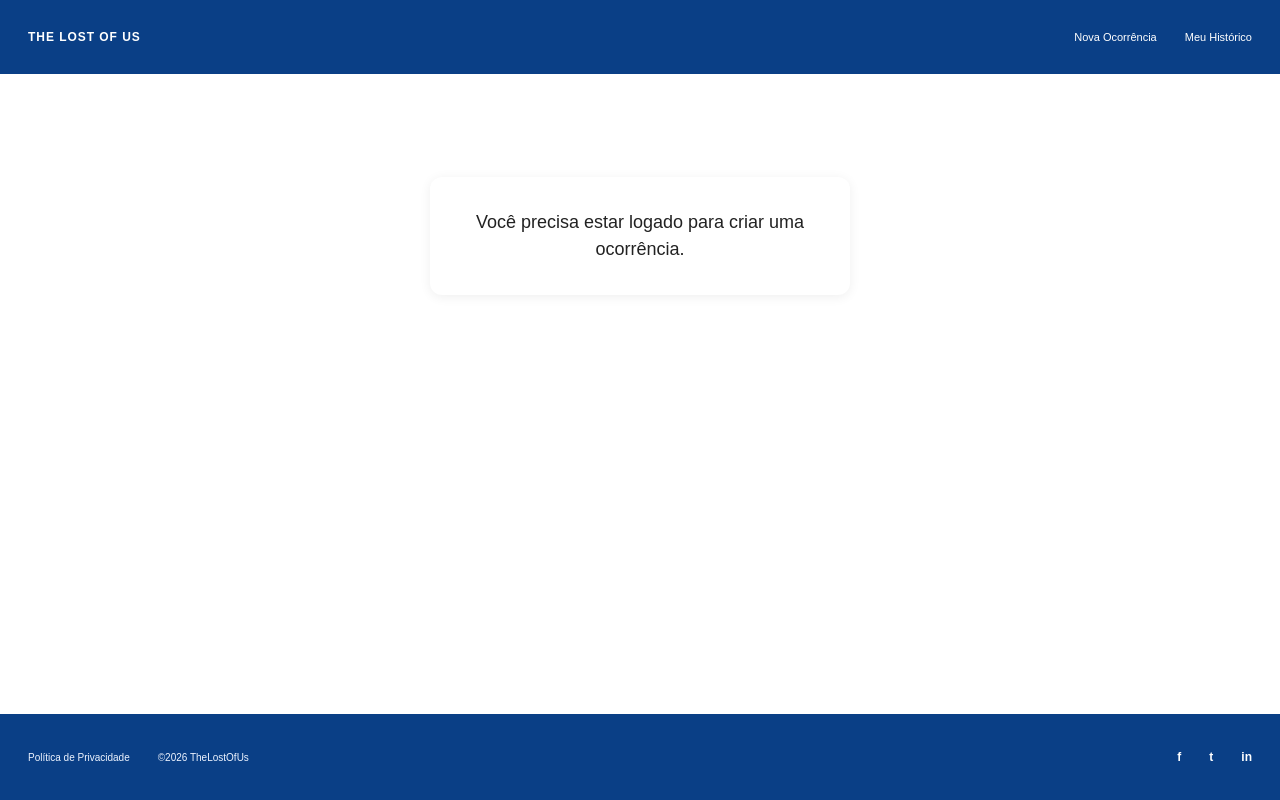
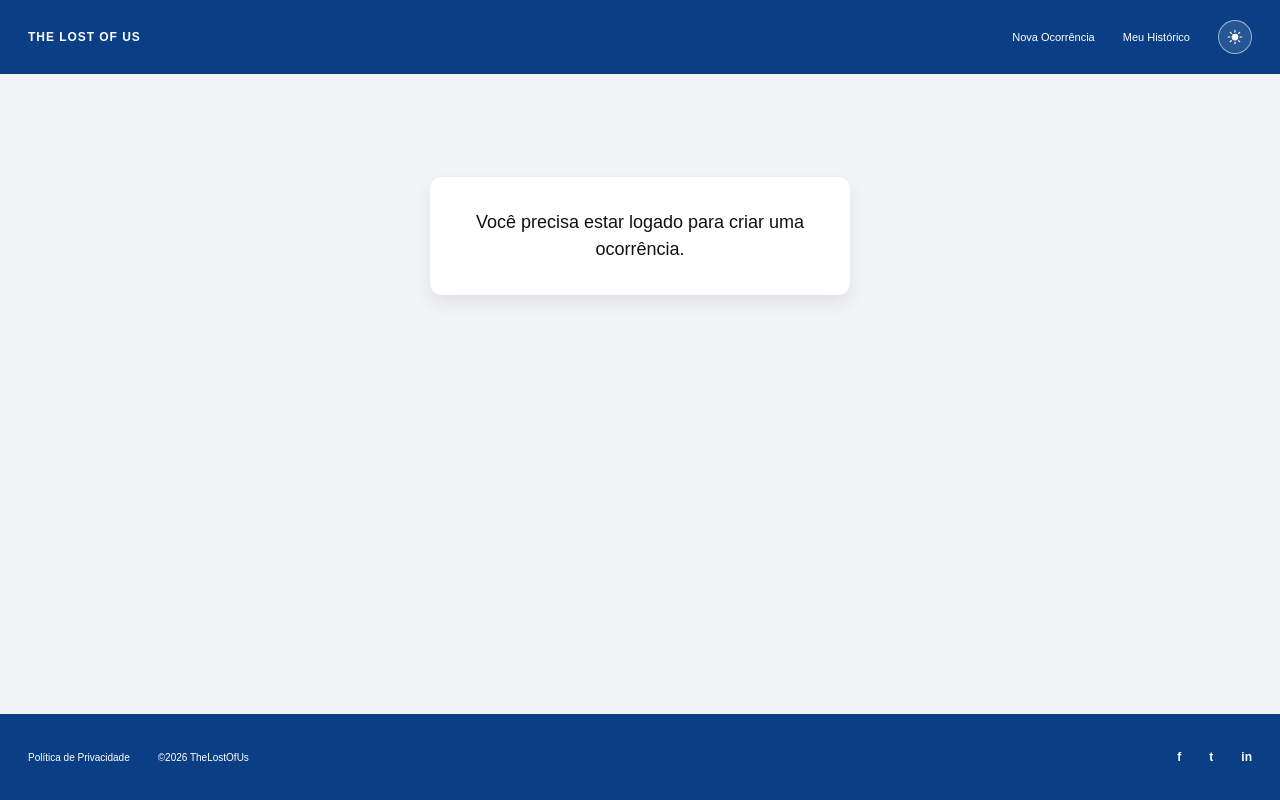
Before and after one commit to joaoMarceloDelfino/TheLostOfUs, a Next.js app in the folder the-lost-of-us/: page /new-occurrence in a window 1280 px wide. Built offline with nearby package versions, Linux system fonts and the light colour scheme; no server answers.

Commit message:
feat: add dark mode

```diff
--- a/the-lost-of-us/app/components/home/ActionCard.module.css
+++ b/the-lost-of-us/app/components/home/ActionCard.module.css
@@ -8,6 +8,7 @@
   flex-direction: column;
   align-items: center;
   text-align: center;
+  box-shadow: var(--shadow-card);
 }
 
 .imageWrapper {
@@ -22,13 +23,13 @@
   font-size: 18px;
   line-height: 1.2;
   font-weight: 500;
-  color: #111111;
+  color: var(--action-card-text);
   margin-bottom: 10px;
 }
 
 .description {
   font-size: 16px;
   line-height: 1.35;
-  color: #111111;
+  color: var(--action-card-text);
   max-width: 180px;
 }
--- a/the-lost-of-us/app/components/home/HomeFooter.module.css
+++ b/the-lost-of-us/app/components/home/HomeFooter.module.css
@@ -1,7 +1,7 @@
 .footer {
   width: 100%;
-  background: #0a3f86;
-  color: #ffffff;
+  background: var(--brand-bg);
+  color: var(--brand-text);
 }
 
 .inner {
@@ -23,13 +23,13 @@
 
 .left span {
   font-size: 10px;
-  color: #eef4ff;
+  color: var(--brand-text);
 }
 
 .right span {
   font-size: 12px;
   font-weight: 700;
-  color: #ffffff;
+  color: var(--brand-text);
 }
 
 @media (max-width: 700px) {
--- a/the-lost-of-us/app/components/home/HomeHeader.module.css
+++ b/the-lost-of-us/app/components/home/HomeHeader.module.css
@@ -1,7 +1,7 @@
 .header {
   width: 100%;
-  background: #0a3f86;
-  color: #ffffff;
+  background: var(--brand-bg);
+  color: var(--brand-text);
 }
 
 .inner {
@@ -18,7 +18,7 @@
   font-size: 12px;
   font-weight: 700;
   letter-spacing: 0.08em;
-  color: #ffffff;
+  color: var(--brand-text);
   text-decoration: none;
   white-space: nowrap;
 }
@@ -31,13 +31,37 @@
 
 .nav a {
   font-size: 11px;
-  color: #ffffff;
+  color: var(--brand-text);
   text-decoration: none;
   transition: opacity 0.2s ease;
 }
 
 .nav a:hover {
   opacity: 0.8;
+}
+
+.themeToggle {
+  width: 34px;
+  height: 34px;
+  border: 1px solid rgba(255, 255, 255, 0.55);
+  border-radius: 999px;
+  background: rgba(255, 255, 255, 0.12);
+  color: var(--brand-text);
+  cursor: pointer;
+  display: inline-flex;
+  align-items: center;
+  justify-content: center;
+  transition: background 0.2s ease, transform 0.2s ease;
+}
+
+.themeToggle:hover {
+  background: rgba(255, 255, 255, 0.2);
+  transform: translateY(-1px);
+}
+
+.themeIcon {
+  width: 18px;
+  height: 18px;
 }
 
 @media (max-width: 700px) {
--- a/the-lost-of-us/app/components/home/HomeHeader.tsx
+++ b/the-lost-of-us/app/components/home/HomeHeader.tsx
@@ -1,7 +1,14 @@
+"use client";
+
 import Link from "next/link";
+import { MoonIcon, SunIcon } from "@heroicons/react/24/solid";
+import { useTheme } from "@/app/components/theme/ThemeProvider";
 import styles from "./HomeHeader.module.css";
 
 export default function HomeHeader() {
+  const { theme, toggleTheme } = useTheme();
+  const isDark = theme === "dark";
+
   return (
     <header className={styles.header}>
       <div className={styles.inner}>
@@ -13,6 +20,19 @@ export default function HomeHeader() {
           <Link href="/new-occurrence">Nova Ocorrência</Link>
           <Link href="/history">Meu Histórico</Link>
           {/* <Link href="/home/profile">Meu Perfil</Link> */}
+          <button
+            type="button"
+            className={styles.themeToggle}
+            onClick={toggleTheme}
+            aria-label={isDark ? "Ativar tema claro" : "Ativar tema escuro"}
+            title={isDark ? "Ativar tema claro" : "Ativar tema escuro"}
+          >
+            {isDark ? (
+              <MoonIcon className={styles.themeIcon} aria-hidden="true" />
+            ) : (
+              <SunIcon className={styles.themeIcon} aria-hidden="true" />
+            )}
+          </button>
         </nav>
       </div>
     </header>
--- a/the-lost-of-us/app/components/location/LocationPicker.tsx
+++ b/the-lost-of-us/app/components/location/LocationPicker.tsx
@@ -88,7 +88,7 @@ export default function LocationPicker({ value, onChange }: LocationPickerProps)
 
     return (
         <div style={{ display: "grid", gap: 10 }}>
-            <div style={{ height: 280, borderRadius: 12, overflow: "hidden", border: "1px solid #d1d5db" }}>
+            <div style={{ height: 280, borderRadius: 12, overflow: "hidden", border: "1px solid var(--border-input)" }}>
                 <MapContainer
                     center={center}
                     zoom={value ? 14 : 4}
@@ -104,7 +104,7 @@ export default function LocationPicker({ value, onChange }: LocationPickerProps)
             </div>
 
             <div style={{ display: "flex", justifyContent: "space-between", alignItems: "center", gap: 12 }}>
-                <p style={{ margin: 0, fontSize: 13, color: "#374151" }}>
+                <p style={{ margin: 0, fontSize: 13, color: "var(--text-body)" }}>
                     {locationLabel}
                 </p>
                 <button
@@ -113,7 +113,7 @@ export default function LocationPicker({ value, onChange }: LocationPickerProps)
                     style={{
                         border: "none",
                         background: "transparent",
-                        color: "#2a5ea8",
+                        color: "var(--primary-strong)",
                         fontWeight: 600,
                         cursor: "pointer",
                         padding: 0,
--- /dev/null
+++ b/the-lost-of-us/app/components/theme/ThemeProvider.tsx
@@ -0,0 +1,88 @@
+"use client";
+
+import {
+  createContext,
+  useCallback,
+  useContext,
+  useEffect,
+  useMemo,
+  useSyncExternalStore,
+} from "react";
+
+type Theme = "light" | "dark";
+
+type ThemeContextValue = {
+  theme: Theme;
+  toggleTheme: () => void;
+};
+
+const STORAGE_KEY = "the-lost-of-us-theme";
+const THEME_CHANGE_EVENT = "the-lost-of-us-theme-change";
+const ThemeContext = createContext<ThemeContextValue | null>(null);
+const getServerThemeSnapshot = (): Theme => "light";
+
+function getThemeSnapshot(): Theme {
+  if (typeof window === "undefined") {
+    return "light";
+  }
+
+  return window.localStorage.getItem(STORAGE_KEY) === "dark" ? "dark" : "light";
+}
+
+function subscribeToThemeChange(onStoreChange: () => void) {
+  window.addEventListener("storage", onStoreChange);
+  window.addEventListener(THEME_CHANGE_EVENT, onStoreChange);
+
+  return () => {
+    window.removeEventListener("storage", onStoreChange);
+    window.removeEventListener(THEME_CHANGE_EVENT, onStoreChange);
+  };
+}
+
+export default function ThemeProvider({
+  children,
+}: Readonly<{
+  children: React.ReactNode;
+}>) {
+  const theme = useSyncExternalStore(
+    subscribeToThemeChange,
+    getThemeSnapshot,
+    getServerThemeSnapshot
+  );
+
+  useEffect(() => {
+    document.documentElement.setAttribute("data-theme", theme);
+  }, [theme]);
+
+  const toggleTheme = useCallback(() => {
+    const nextTheme = getThemeSnapshot() === "dark" ? "light" : "dark";
+
+    document.documentElement.setAttribute("data-theme", nextTheme);
+    window.localStorage.setItem(STORAGE_KEY, nextTheme);
+    window.dispatchEvent(new Event(THEME_CHANGE_EVENT));
+  }, []);
+
+  const value = useMemo(
+    () => ({
+      theme,
+      toggleTheme,
+    }),
+    [theme, toggleTheme]
+  );
+
+  return (
+    <ThemeContext.Provider value={value}>
+      {children}
+    </ThemeContext.Provider>
+  );
+}
+
+export function useTheme() {
+  const context = useContext(ThemeContext);
+
+  if (!context) {
+    throw new Error("useTheme must be used within ThemeProvider");
+  }
+
+  return context;
+}
--- a/the-lost-of-us/app/globals.css
+++ b/the-lost-of-us/app/globals.css
@@ -1,4 +1,56 @@
 @import "tailwindcss";
+
+:root {
+  color-scheme: light;
+  --page-bg: #f3f4f6;
+  --page-bg-soft: #efefef;
+  --surface-bg: #ffffff;
+  --surface-muted: #f2f4f7;
+  --text-main: #111111;
+  --text-body: #1f2937;
+  --text-muted: #667085;
+  --border-soft: #eaecf0;
+  --border-input: #d0d5dd;
+  --brand-bg: #0a3f86;
+  --brand-text: #ffffff;
+  --primary: #5a98eb;
+  --primary-soft: #f5f9ff;
+  --primary-strong: #2a5ea8;
+  --danger: #b42318;
+  --danger-soft: #fee4e2;
+  --success: #43a047;
+  --input-bg: #ffffff;
+  --shadow-card: 0 8px 18px rgba(0, 0, 0, 0.08);
+  --action-card-text: #111111;
+  --theme-toggle-bg: #f4d35e;
+  --theme-toggle-text: #1f2937;
+}
+
+html[data-theme="dark"] {
+  color-scheme: dark;
+  --page-bg: #0f172a;
+  --page-bg-soft: #111827;
+  --surface-bg: #1f2937;
+  --surface-muted: #273449;
+  --text-main: #f8fafc;
+  --text-body: #e5e7eb;
+  --text-muted: #cbd5e1;
+  --border-soft: #334155;
+  --border-input: #475569;
+  --brand-bg: #062d63;
+  --brand-text: #ffffff;
+  --primary: #75adff;
+  --primary-soft: #13233d;
+  --primary-strong: #9cc6ff;
+  --danger: #f87171;
+  --danger-soft: #3b1d24;
+  --success: #4ade80;
+  --input-bg: #111827;
+  --shadow-card: 0 8px 22px rgba(0, 0, 0, 0.28);
+  --action-card-text: #111111;
+  --theme-toggle-bg: #75adff;
+  --theme-toggle-text: #0f172a;
+}
 
 * {
   box-sizing: border-box;
@@ -12,8 +64,8 @@ html {
 
 body {
   min-height: 100vh;
-  background: #f3f4f6;
-  color: #1f2937;
+  background: var(--page-bg);
+  color: var(--text-body);
   font-family: Arial, Helvetica, sans-serif;
 }
 
@@ -25,3 +77,14 @@ a {
 button {
   font: inherit;
 }
+
+input,
+textarea,
+select {
+  color-scheme: inherit;
+}
+
+input::placeholder,
+textarea::placeholder {
+  color: #94a3b8;
+}
--- a/the-lost-of-us/app/home/page.module.css
+++ b/the-lost-of-us/app/home/page.module.css
@@ -1,6 +1,7 @@
 .page {
   min-height: calc(100vh - 160px);
-  background: #efefef;
+  background: var(--page-bg-soft);
+  color: var(--text-body);
 }
 
 .container {
@@ -13,7 +14,7 @@
   font-size: 28px;
   line-height: 1.2;
   font-weight: 500;
-  color: #111111;
+  color: var(--text-main);
   margin-bottom: 48px;
 }
 
@@ -32,7 +33,7 @@
 .sectionTitle {
   font-size: 24px;
   font-weight: 500;
-  color: #111111;
+  color: var(--text-main);
   margin-bottom: 18px;
 }
 
@@ -47,22 +48,22 @@
 .searchLabel {
   font-size: 14px;
   font-weight: 600;
-  color: #111111;
+  color: var(--text-main);
 }
 
 .searchInput {
   width: 100%;
-  border: 1px solid #d0d5dd;
+  border: 1px solid var(--border-input);
   border-radius: 8px;
-  background: #ffffff;
-  color: #111111;
+  background: var(--input-bg);
+  color: var(--text-main);
   font-size: 15px;
   padding: 12px 14px;
   outline: none;
 }
 
 .searchInput:focus {
-  border-color: #5a98eb;
+  border-color: var(--primary);
   box-shadow: 0 0 0 3px rgba(90, 152, 235, 0.16);
 }
 
@@ -82,7 +83,7 @@
   display: inline-block;
   font-size: 140px;
   line-height: 1;
-  color: #1f1f1f;
+  color: var(--text-main);
   font-weight: 200;
   transform: translateY(-8px);
 }
--- a/the-lost-of-us/app/new-occurrence/page.tsx
+++ b/the-lost-of-us/app/new-occurrence/page.tsx
@@ -96,10 +96,10 @@ export default function NewOccurrencePage() {
         return (
             <>
                 <HomeHeader />
-                <main className={styles.page} style={{ background: "#fff", minHeight: "calc(100vh - 160px)" }}>
+                <main className={styles.page} style={{ background: "var(--page-bg)", minHeight: "calc(100vh - 160px)" }}>
                     <div className={styles.container} style={{ display: "flex", justifyContent: "center", alignItems: "center", minHeight: 400 }}>
-                        <div style={{ background: "#fff", borderRadius: 12, boxShadow: "0 2px 12px #0001", padding: 32, maxWidth: 420, width: "100%", textAlign: "center" }}>
-                            <p style={{ fontSize: 18, color: "#222" }}>Você precisa estar logado para criar uma ocorrência.</p>
+                        <div style={{ background: "var(--surface-bg)", borderRadius: 12, boxShadow: "var(--shadow-card)", padding: 32, maxWidth: 420, width: "100%", textAlign: "center" }}>
+                            <p style={{ fontSize: 18, color: "var(--text-main)" }}>Você precisa estar logado para criar uma ocorrência.</p>
                         </div>
                     </div>
                 </main>
@@ -111,21 +111,21 @@ export default function NewOccurrencePage() {
     return (
         <>
             <HomeHeader />
-            <main className={styles.page} style={{ background: "#fff", minHeight: "calc(100vh - 160px)" }}>
+            <main className={styles.page} style={{ background: "var(--page-bg)", minHeight: "calc(100vh - 160px)" }}>
                 <div className={styles.container} style={{ display: "flex", justifyContent: "center", alignItems: "center", minHeight: 400 }}>
-                    <div style={{ background: "#fff", borderRadius: 12, boxShadow: "0 2px 12px #0001", padding: 32, maxWidth: 420, width: "100%" }}>
-                        <h1 style={{ fontSize: 26, fontWeight: 700, marginBottom: 32, textAlign: "center", color: "#222" }}>Nova Ocorrência</h1>
+                    <div style={{ background: "var(--surface-bg)", borderRadius: 12, boxShadow: "var(--shadow-card)", padding: 32, maxWidth: 420, width: "100%" }}>
+                        <h1 style={{ fontSize: 26, fontWeight: 700, marginBottom: 32, textAlign: "center", color: "var(--text-main)" }}>Nova Ocorrência</h1>
                         <form onSubmit={handleSubmit(onSubmit)}>
                             <div style={{ marginBottom: 28 }}>
-                                <label style={{ display: "block", fontWeight: 600, marginBottom: 8, color: "#222" }}>Nome do Pet *</label>
+                                <label style={{ display: "block", fontWeight: 600, marginBottom: 8, color: "var(--text-main)" }}>Nome do Pet *</label>
                                 <input
                                     type="text"
                                     {...register("petName")}
                                     style={{
                                         width: "100%",
-                                        border: "1px solid #ccc",
-                                        background: "#fff",
-                                        color: "#222",
+                                        border: "1px solid var(--border-input)",
+                                        background: "var(--input-bg)",
+                                        color: "var(--text-main)",
                                         borderRadius: 8,
                                         padding: "12px 14px",
                                         fontSize: 16,
@@ -134,18 +134,18 @@ export default function NewOccurrencePage() {
                                     placeholder="Digite o nome do pet"
                                 />
                                 {errors.petName && (
-                                    <span style={{ color: "#e57373", fontSize: 13, marginTop: 4, display: "block" }}>{errors.petName.message}</span>
+                                    <span style={{ color: "var(--danger)", fontSize: 13, marginTop: 4, display: "block" }}>{errors.petName.message}</span>
                                 )}
                             </div>
                             <div style={{ marginBottom: 28 }}>
-                                <label style={{ display: "block", fontWeight: 600, marginBottom: 8, color: "#222" }}>Descrição</label>
+                                <label style={{ display: "block", fontWeight: 600, marginBottom: 8, color: "var(--text-main)" }}>Descrição</label>
                                 <textarea
                                     {...register("description")}
                                     style={{
                                         width: "100%",
-                                        border: "1px solid #ccc",
-                                        background: "#fff",
-                                        color: "#222",
+                                        border: "1px solid var(--border-input)",
+                                        background: "var(--input-bg)",
+                                        color: "var(--text-main)",
                                         borderRadius: 8,
                                         padding: "12px 14px",
                                         fontSize: 16,
@@ -155,11 +155,11 @@ export default function NewOccurrencePage() {
                                     placeholder="Descreva detalhes relevantes (opcional)"
                                 />
                                 {errors.description && (
-                                    <span style={{ color: "#e57373", fontSize: 13, marginTop: 4, display: "block" }}>{errors.description.message}</span>
+                                    <span style={{ color: "var(--danger)", fontSize: 13, marginTop: 4, display: "block" }}>{errors.description.message}</span>
                                 )}
                             </div>
                             <div style={{ marginBottom: 28 }}>
-                                <label style={{ display: "block", fontWeight: 600, marginBottom: 8, color: "#222" }}>Data do último avistamento</label>
+                                <label style={{ display: "block", fontWeight: 600, marginBottom: 8, color: "var(--text-main)" }}>Data do último avistamento</label>
                                 <input
                                     type="date"
                                     lang="pt-BR"
@@ -168,9 +168,9 @@ export default function NewOccurrencePage() {
                                     })}
                                     style={{
                                         width: "100%",
-                                        border: "1px solid #ccc",
-                                        background: "#fff",
-                                        color: "#222",
+                                        border: "1px solid var(--border-input)",
+                                        background: "var(--input-bg)",
+                                        color: "var(--text-main)",
                                         borderRadius: 8,
                                         padding: "12px 14px",
                                         fontSize: 16,
@@ -178,15 +178,15 @@ export default function NewOccurrencePage() {
                                     }}
                                 />
                                 {errors.lastSeenDate && (
-                                    <span style={{ color: "#e57373", fontSize: 13, marginTop: 4, display: "block" }}>{errors.lastSeenDate.message}</span>
+                                    <span style={{ color: "var(--danger)", fontSize: 13, marginTop: 4, display: "block" }}>{errors.lastSeenDate.message}</span>
                                 )}
                             </div>
                             <div style={{ marginBottom: 28 }}>
-                                <label style={{ display: "block", fontWeight: 600, marginBottom: 8, color: "#222" }}>Localização no mapa *</label>
+                                <label style={{ display: "block", fontWeight: 600, marginBottom: 8, color: "var(--text-main)" }}>Localização no mapa *</label>
                                 <LocationPicker value={selectedLocation} onChange={setSelectedLocation} />
                             </div>
                             <div style={{ marginBottom: 28 }}>
-                                <label style={{ display: "block", fontWeight: 600, marginBottom: 8, color: "#222" }}>Imagens*</label>
+                                <label style={{ display: "block", fontWeight: 600, marginBottom: 8, color: "var(--text-main)" }}>Imagens*</label>
                                 <input
                                     type="file"
                                     {...imagesInputProps}
@@ -207,9 +207,9 @@ export default function NewOccurrencePage() {
                                     onClick={() => fileInputRef.current?.click()}
                                     style={{
                                         width: "100%",
-                                        border: "1px dashed #5a98eb",
-                                        background: "#f5f9ff",
-                                        color: "#2a5ea8",
+                                        border: "1px dashed var(--primary)",
+                                        background: "var(--primary-soft)",
+                                        color: "var(--primary-strong)",
                                         borderRadius: 8,
                                         padding: "12px 14px",
                                         fontWeight: 600,
@@ -222,22 +222,22 @@ export default function NewOccurrencePage() {
                                         <p style={{ margin: 0 }}>Selecionar imagens</p>
                                     </span>
                                 </button>
-                                <div style={{ color: "#5f6b7a", fontSize: 13, marginTop: 8 }}>
+                                <div style={{ color: "var(--text-muted)", fontSize: 13, marginTop: 8 }}>
                                     {selectedImagesCount > 0
                                         ? `${selectedImagesCount} imagem(ns) selecionada(s)`
                                         : "Nenhuma imagem selecionada"}
                                 </div>
                                 {errors.images && (
-                                    <span style={{ color: "#e57373", fontSize: 13, marginTop: 4, display: "block" }}>{errors.images.message}</span>
+                                    <span style={{ color: "var(--danger)", fontSize: 13, marginTop: 4, display: "block" }}>{errors.images.message}</span>
                                 )}
                             </div>
-                            {serverError && <div style={{ color: "#e57373", fontSize: 14, textAlign: "center", fontWeight: 500, marginBottom: 12 }}>{serverError}</div>}
-                            {success && <div style={{ color: "#43a047", fontSize: 14, textAlign: "center", fontWeight: 500, marginBottom: 12 }}>Ocorrência criada com sucesso!</div>}
+                            {serverError && <div style={{ color: "var(--danger)", fontSize: 14, textAlign: "center", fontWeight: 500, marginBottom: 12 }}>{serverError}</div>}
+                            {success && <div style={{ color: "var(--success)", fontSize: 14, textAlign: "center", fontWeight: 500, marginBottom: 12 }}>Ocorrência criada com sucesso!</div>}
                             <button
                                 type="submit"
                                 style={{
                                     width: "100%",
-                                    background: "#5a98eb",
+                                    background: "var(--primary)",
                                     color: "#fff",
                                     padding: "14px 0",
                                     borderRadius: 8,
@@ -246,7 +246,7 @@ export default function NewOccurrencePage() {
                                     border: "none",
                                     marginTop: 8,
                                     cursor: "pointer",
-                                    boxShadow: "0 2px 8px #5a98eb22"
+                                    boxShadow: "var(--shadow-card)"
                                 }}
                                 disabled={isSubmitting}
                             >
```
Also changed, not shown: the-lost-of-us/app/components/home/SightingCard.module.css (+20 -16 lines), the-lost-of-us/app/components/home/SightingCard.tsx (+6 -1 lines), the-lost-of-us/app/layout.tsx (+5 -2 lines).
